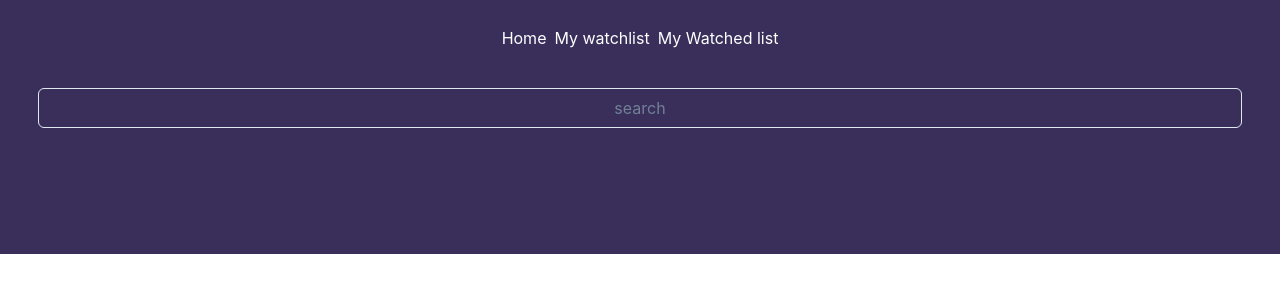
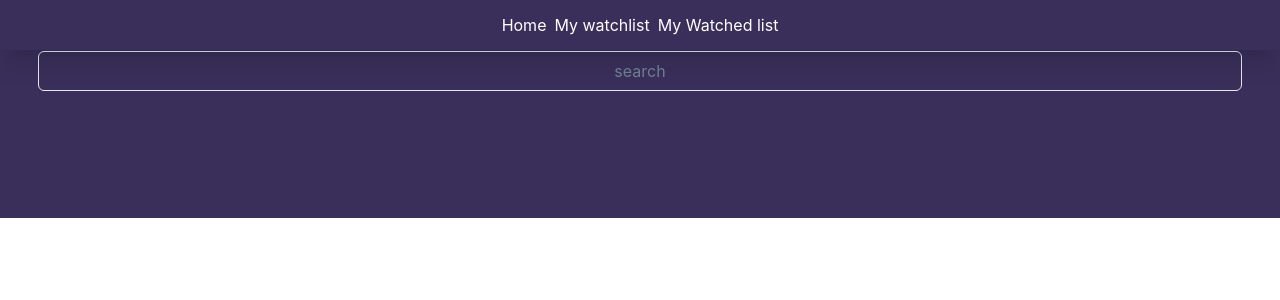
Before and after one commit to mertsabinov/film-wallet, a Next.js app: page /mywatchlist in a window 1280 px wide. Shown: the top 300 px of the page. Built offline with nearby package versions, Linux system fonts and the light colour scheme.

Commit message:
update(Navbar)

```diff
--- a/components/Navbar.tsx
+++ b/components/Navbar.tsx
@@ -1,12 +1,42 @@
-import { HStack, Link } from "@chakra-ui/react";
+import { Box, HStack, Link } from "@chakra-ui/react";
 
 const Navbar = () => {
   return (
-    <HStack justifyContent="center" paddingTop="2%">
-      <Link href="/film-wallet">Home</Link>
-      <Link href="/film-wallet/mywatchlist">My watchlist </Link>
-      <Link href="/film-wallet/mywatchedlist">My Watched list</Link>
-    </HStack>
+    <Box paddingBottom="1%" position="relative">
+      <HStack
+        position="fixed"
+        top="0"
+        w="100%"
+        backgroundColor="#392f5a"
+        justifyContent="center"
+        paddingTop="1%"
+        paddingBottom="1%"
+        boxShadow="xl"
+        zIndex="6"
+      >
+        <Link
+          href="/film-wallet"
+          _hover={{ color: "#F4D06F", textDecoration: "setline" }}
+          transitionDuration="0.5s"
+        >
+          Home
+        </Link>
+        <Link
+          href="/film-wallet/mywatchlist"
+          _hover={{ color: "#F4D06F" }}
+          transitionDuration="0.5s"
+        >
+          My watchlist{" "}
+        </Link>
+        <Link
+          href="/film-wallet/mywatchedlist"
+          _hover={{ color: "#F4D06F" }}
+          transitionDuration="0.5s"
+        >
+          My Watched list
+        </Link>
+      </HStack>
+    </Box>
   );
 };
 
```
